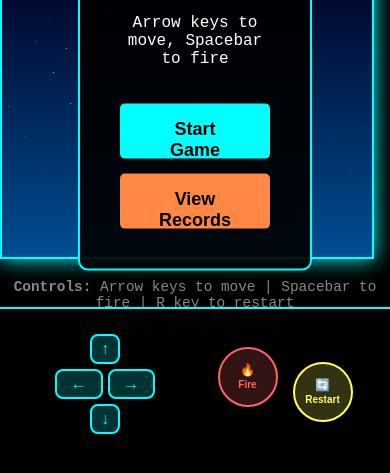
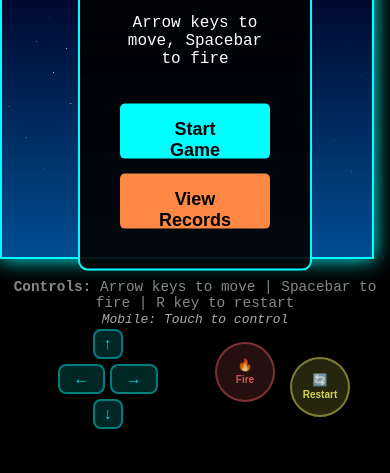
Before and after one commit to Codesson/oraksil, a plain HTML site: page galaga/index.html in a window 390 px wide. Shown: the part 385-858 px from the top of the page. Drawn offline with Linux system fonts and the light colour scheme.

Commit message:
Improve mobile controller with overlay design and transparent buttons

```diff
--- a/galaga/index.html
+++ b/galaga/index.html
@@ -514,14 +514,13 @@
         #mobile-controls {
             display: none; /* Hidden by default, shown on mobile */
             position: fixed;
-            bottom: 0;
-            left: 0;
-            right: 0;
-            background: rgba(0, 0, 0, 0.8);
-            backdrop-filter: blur(10px);
-            border-top: 2px solid #00ffff;
-            padding: 15px;
+            bottom: 20px;
+            left: 20px;
+            right: 20px;
+            background: transparent; /* 배경 제거 */
+            padding: 0;
             z-index: 1000;
+            pointer-events: none; /* 컨트롤러 영역 자체는 터치 이벤트 통과 */
         }
 
         .mobile-controller {
@@ -550,10 +549,10 @@
         }
 
         .dpad-btn {
-            background: rgba(0, 255, 255, 0.2);
-            border: 2px solid #00ffff;
+            background: rgba(0, 255, 255, 0.15);
+            border: 2px solid rgba(0, 255, 255, 0.4);
             border-radius: 8px;
-            color: #00ffff;
+            color: rgba(0, 255, 255, 0.8);
             font-size: 20px;
             font-weight: bold;
             cursor: pointer;
@@ -564,6 +563,7 @@
             user-select: none;
             -webkit-user-select: none;
             -webkit-tap-highlight-color: transparent;
+            pointer-events: auto; /* 버튼은 터치 이벤트 허용 */
         }
 
         .dpad-up {
@@ -593,9 +593,11 @@
 
         .dpad-btn:active,
         .dpad-btn.pressed {
-            background: rgba(0, 255, 255, 0.6);
+            background: rgba(0, 255, 255, 0.4);
+            border-color: rgba(0, 255, 255, 0.8);
+            color: rgba(0, 255, 255, 1);
             transform: scale(0.95);
-            box-shadow: 0 0 15px rgba(0, 255, 255, 0.8);
+            box-shadow: 0 0 15px rgba(0, 255, 255, 0.6);
         }
 
         /* Action Controls */
@@ -609,10 +611,10 @@
         .action-btn {
             width: 70px;
             height: 70px;
-            background: rgba(255, 100, 100, 0.2);
-            border: 2px solid #ff6464;
+            background: rgba(255, 100, 100, 0.15);
+            border: 2px solid rgba(255, 100, 100, 0.4);
             border-radius: 50%;
-            color: #ff6464;
+            color: rgba(255, 100, 100, 0.8);
             font-size: 14px;
             font-weight: bold;
             cursor: pointer;
@@ -624,6 +626,7 @@
             user-select: none;
             -webkit-user-select: none;
             -webkit-tap-highlight-color: transparent;
+            pointer-events: auto; /* 버튼은 터치 이벤트 허용 */
         }
 
         .action-btn span {
@@ -632,15 +635,15 @@
         }
 
         .fire-btn {
-            background: rgba(255, 100, 100, 0.2);
-            border-color: #ff6464;
-            color: #ff6464;
+            background: rgba(255, 100, 100, 0.15);
+            border-color: rgba(255, 100, 100, 0.4);
+            color: rgba(255, 100, 100, 0.8);
         }
 
         .restart-btn {
-            background: rgba(255, 255, 100, 0.2);
-            border-color: #ffff64;
-            color: #ffff64;
+            background: rgba(255, 255, 100, 0.15);
+            border-color: rgba(255, 255, 100, 0.4);
+            color: rgba(255, 255, 100, 0.8);
         }
 
         .action-btn:active,
@@ -651,12 +654,16 @@
 
         .fire-btn:active,
         .fire-btn.pressed {
-            background: rgba(255, 100, 100, 0.6);
+            background: rgba(255, 100, 100, 0.4);
+            border-color: rgba(255, 100, 100, 0.8);
+            color: rgba(255, 100, 100, 1);
         }
 
         .restart-btn:active,
         .restart-btn.pressed {
-            background: rgba(255, 255, 100, 0.6);
+            background: rgba(255, 255, 100, 0.4);
+            border-color: rgba(255, 255, 100, 0.8);
+            color: rgba(255, 255, 100, 1);
         }
 
         /* Mobile Responsive Layout */
@@ -666,13 +673,12 @@
             }
 
             body {
-                padding-bottom: 160px; /* Space for mobile controls */
                 padding-top: 80px; /* Space for navigation */
             }
 
             #gameCanvas {
                 max-width: 100vw;
-                max-height: calc(100vh - 240px);
+                max-height: calc(100vh - 80px);
                 width: auto;
                 height: auto;
             }
```
Also changed, not shown: arkanoid/index.html (+23 -19 lines).
